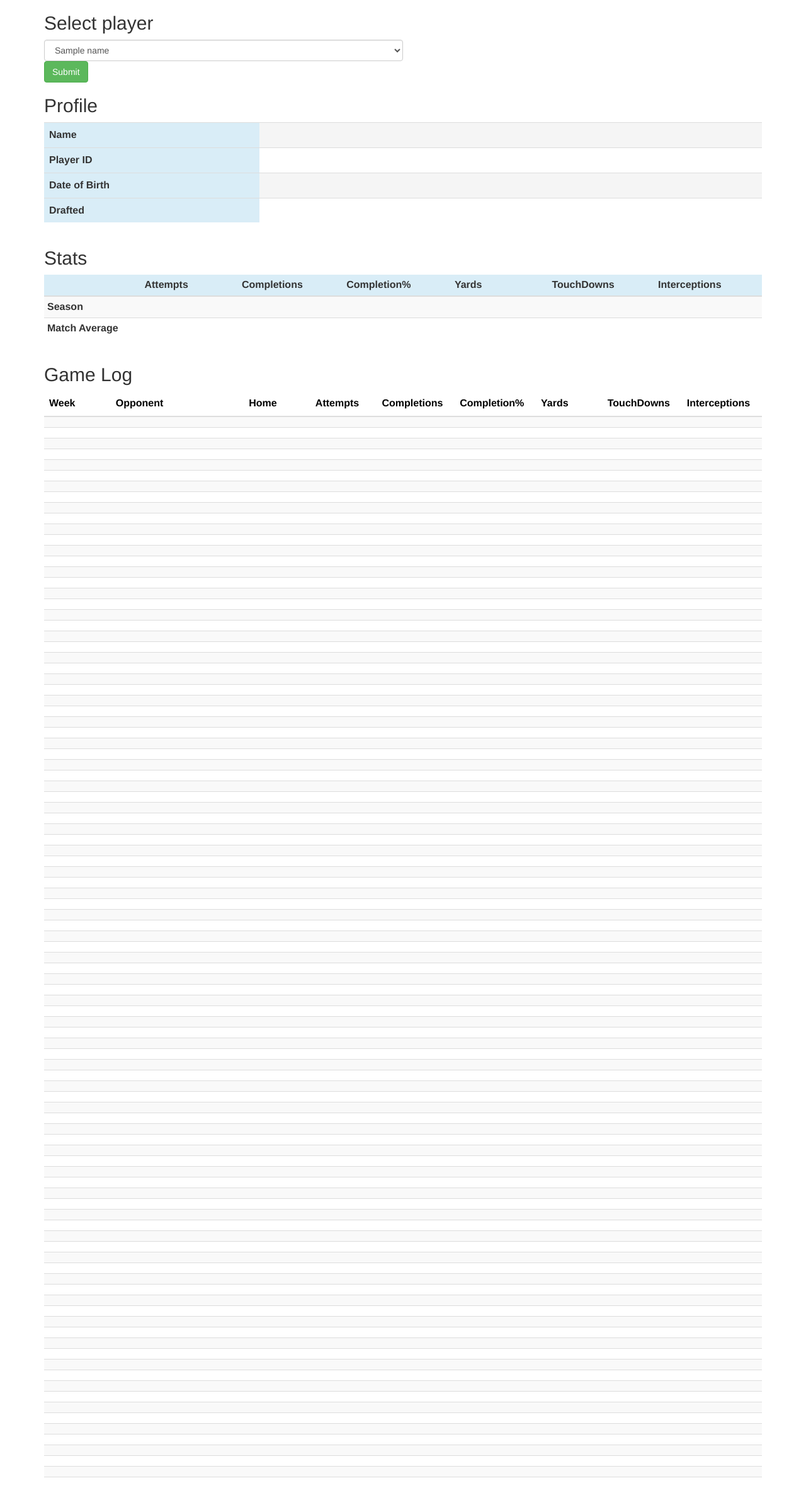
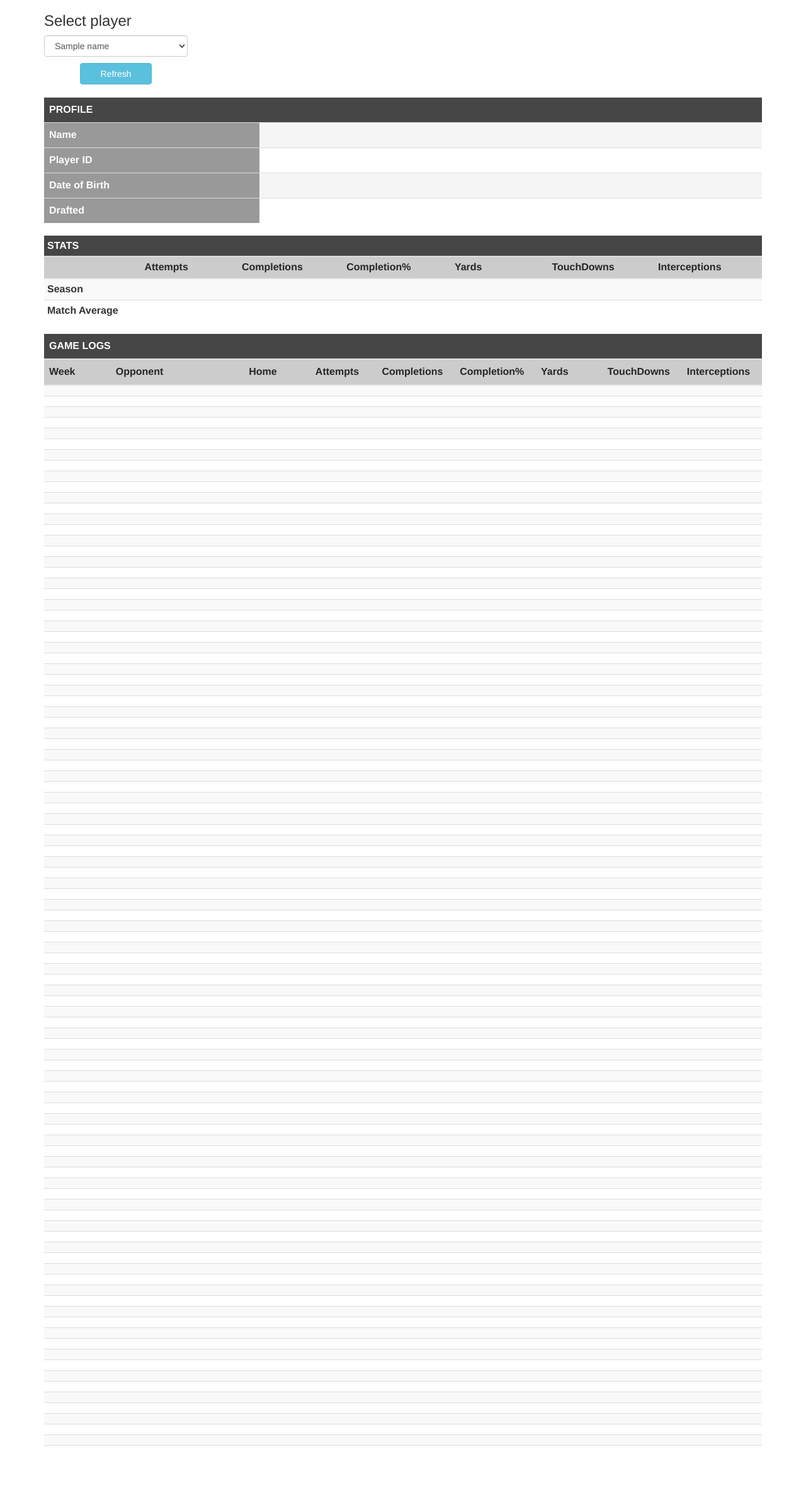
Before and after one commit to zhaowei666/Flask_API, a Python web app: template templates/player.html in a window 1280 px wide. Shown: the whole page at 63% size. After the commit the page ends 2295 px from the top, so only its background shows below. Run offline with Jinja, Linux system fonts and the light colour scheme; the template is opened without the code that fills it: most values are stand-ins (such as "Sample title", 1, 10 or a date in 2020); lists and menus that the app fills with data are empty; some libraries are stand-ins or nearby versions.

Commit message:
fixed sorting error and changed frontend design

```diff
--- a/templates/player.html
+++ b/templates/player.html
@@ -6,45 +6,58 @@
   <link rel="stylesheet" href="https://maxcdn.bootstrapcdn.com/bootstrap/3.3.7/css/bootstrap.min.css">
   <script src="https://ajax.googleapis.com/ajax/libs/jquery/3.2.1/jquery.min.js"></script>
   <script src="https://maxcdn.bootstrapcdn.com/bootstrap/3.3.7/js/bootstrap.min.js"></script>
+  <style>
+    #log_header a:link {
+      color: #262626;
+    }
+  </style>
 </head>
-<body onload="tableOnload()">
-  <div class="container">
-    <div style="width: 50%; float:left">
-      <h2>Select player</h2>
-      <select class="form-control" id="player_selection">
-        {% for name in names %}
-          <option>{{ name }}</option>
-        {% endfor %}
-      </select>
-      <a href="javascript:updatePlayers($('#player_selection').val())" class="btn btn-success" role="button">Submit</a>
+<body onload="tableOnload()" class="bg-secondary">
+  <div class="container" style="margin-bottom: 20px">
+    <div style="width: 20%; float:left">
+      <div style="margin-bottom: 10px">
+        <h3>Select player</h3>
+        <select class="form-control" id="player_selection">
+          {% for name in names %}
+            <option>{{ name }}</option>
+          {% endfor %}
+        </select>
+      </div>
+      <div style="text-align: center" style="padding-top: 10px">
+        <a href="javascript:updatePlayers($('#player_selection').val())" class="btn btn-info" role="button" style="width: 50%">Refresh</a>
+      </div>
     </div>
   </div>
   <div class="container">
-    <h2>Profile</h2>
     <table class="table">
+      <tr style="background-color: #464646; color: white">
+        <th colspan="2">PROFILE</th>
+      </tr>
       <tr>
-        <th class="col-sm-3 info">Name</th>
+        <th class="col-sm-3" style="background-color: #999999; color: white">Name</th>
         <td class="col-sm-7 active"><span id="name"></span></td>
       </tr>
       <tr>
-        <th class="info">Player ID</th>
+        <th style="background-color: #999999; color: white">Player ID</th>
         <td><span id="id"></span></td>
       </tr>
       <tr>
-        <th class="info">Date of Birth</th>
+        <th style="background-color: #999999; color: white">Date of Birth</th>
         <td class="active"><span id="date_of_birth"></span></td>
       </tr>
       <tr>
-        <th class="info">Drafted</th>
+        <th style="background-color: #999999; color: white">Drafted</th>
         <td><span id="draft"></span></td>
       </tr>
     </table>
   </div>
   <div class="container">
-    <h2>Stats</h2>
     <table class="table table-striped table-condensed">
       <thead>
-        <tr class="info">
+        <tr style="background-color: #464646; color: white">
+          <th colspan="7">STATS</th>
+        </tr>
+        <tr id="stats_header" style="background-color: #cccccc; color: #262626">
           <th class="col-sm-1"></th>
           <th class="col-sm-1">Attempts</a></th>
           <th class="col-sm-1">Completions</a></th>
@@ -78,19 +91,21 @@
     </table>
   </div>
   <div class="container">
-    <h2>Game Log</h2>
     <table class="table table-striped">
       <thead>
-        <tr class="table-info" id="log_header">
-          <th class="col-sm-1"><a href="javascript:sortColumn('week')" style="color:black">Week<span class="caret" id="caret_week" style="display:none"></span></a></th>
-          <th class="col-sm-2"><a href="javascript:sortColumn('opponent')" style="color:black">Opponent<span class="caret" id="caret_opponent" style="display:none"></span></a></th>
-          <th class="col-sm-1"><a href="javascript:sortColumn('home')" style="color:black">Home<span class="caret" id="caret_home" style="display:none"></span></a></th>
-          <th class="col-sm-1"><a href="javascript:sortColumn('attempts')" style="color:black">Attempts<span class="caret" id="caret_attempts" style="display:none"></span></a></th>
-          <th class="col-sm-1"><a href="javascript:sortColumn('completions')" style="color:black">Completions<span class="caret" id="caret_completions" style="display:none"></span></a></th>
-          <th class="col-sm-1"><a href="javascript:sortColumn('completion_rate')" style="color:black">Completion%<span class="caret" id="caret_completion_rate" style="display:none"></span></a></th>
-          <th class="col-sm-1"><a href="javascript:sortColumn('yards')" style="color:black">Yards<span class="caret" id="caret_yards" style="display:none"></span></a></th>
-          <th class="col-sm-1"><a href="javascript:sortColumn('touchdowns')" style="color:black">TouchDowns<span class="caret" id="caret_touchdowns" style="display:none"></span></a></th>
-          <th class="col-sm-1"><a href="javascript:sortColumn('interceptions')" style="color:black">Interceptions<span class="caret" id="caret_interceptions" style="display:none"></span></a></th>
+        <tr style="background-color: #464646; color: white">
+          <th colspan="9">GAME LOGS</th>
+        </tr>
+        <tr style="background-color: #cccccc" id="log_header">
+          <th class="col-sm-1"><a href="javascript:sortColumn('week')">Week<span class="caret" id="caret_week" style="display:none"></span></a></th>
+          <th class="col-sm-2"><a href="javascript:sortColumn('opponent')">Opponent<span class="caret" id="caret_opponent" style="display:none"></span></a></th>
+          <th class="col-sm-1"><a href="javascript:sortColumn('home')">Home<span class="caret" id="caret_home" style="display:none"></span></a></th>
+          <th class="col-sm-1"><a href="javascript:sortColumn('attempts')">Attempts<span class="caret" id="caret_attempts" style="display:none"></span></a></th>
+          <th class="col-sm-1"><a href="javascript:sortColumn('completions')">Completions<span class="caret" id="caret_completions" style="display:none"></span></a></th>
+          <th class="col-sm-1"><a href="javascript:sortColumn('completion_rate')">Completion%<span class="caret" id="caret_completion_rate" style="display:none"></span></a></th>
+          <th class="col-sm-1"><a href="javascript:sortColumn('yards')">Yards<span class="caret" id="caret_yards" style="display:none"></span></a></th>
+          <th class="col-sm-1"><a href="javascript:sortColumn('touchdowns')">TouchDowns<span class="caret" id="caret_touchdowns" style="display:none"></span></a></th>
+          <th class="col-sm-1"><a href="javascript:sortColumn('interceptions')">Interceptions<span class="caret" id="caret_interceptions" style="display:none"></span></a></th>
         </tr>
       </thead>
       <tbody>
@@ -170,6 +185,7 @@
         updateStats();
         updateGameLogs();
         $('#caret_week').show();
+        $('#log_header').addClass('dropup');
     }
 
     var byProperty = function (prop, reverse) {
```
